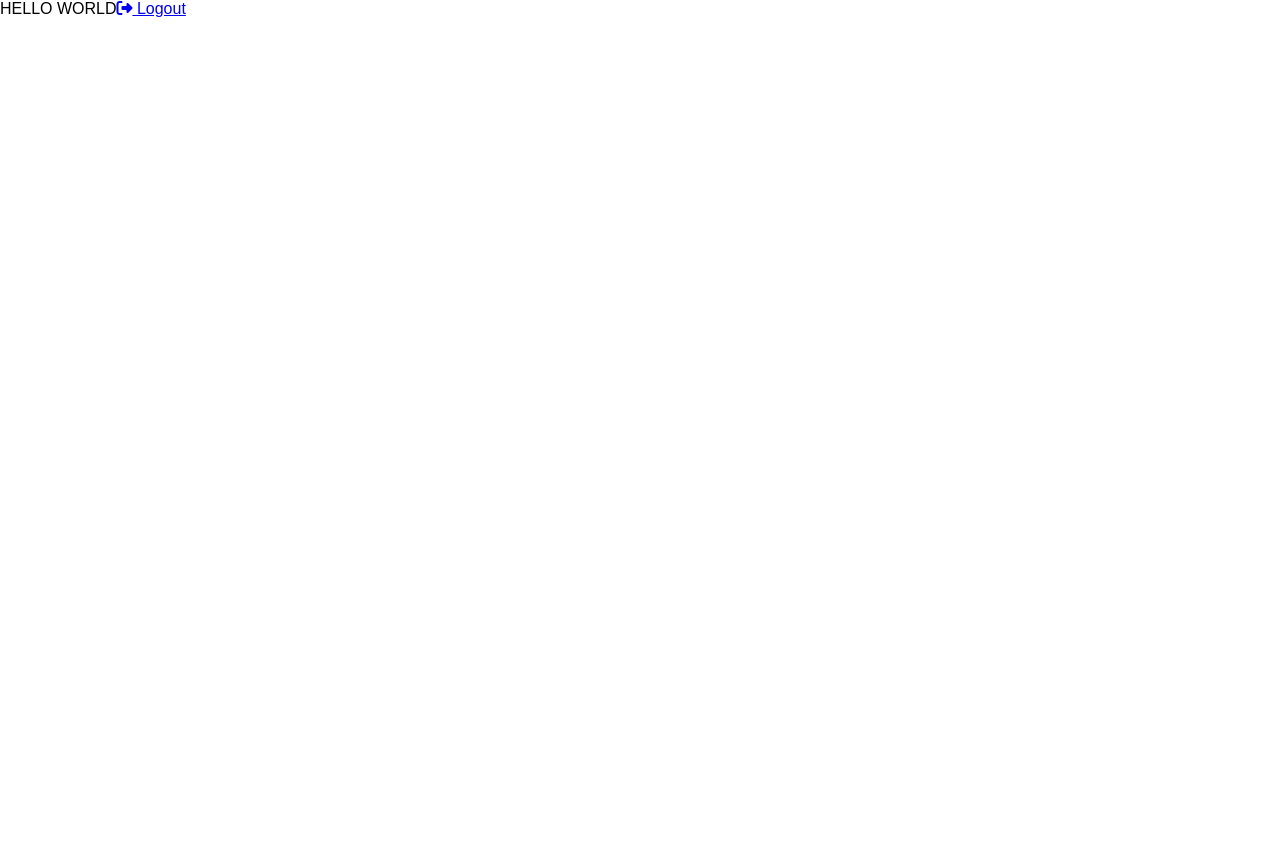
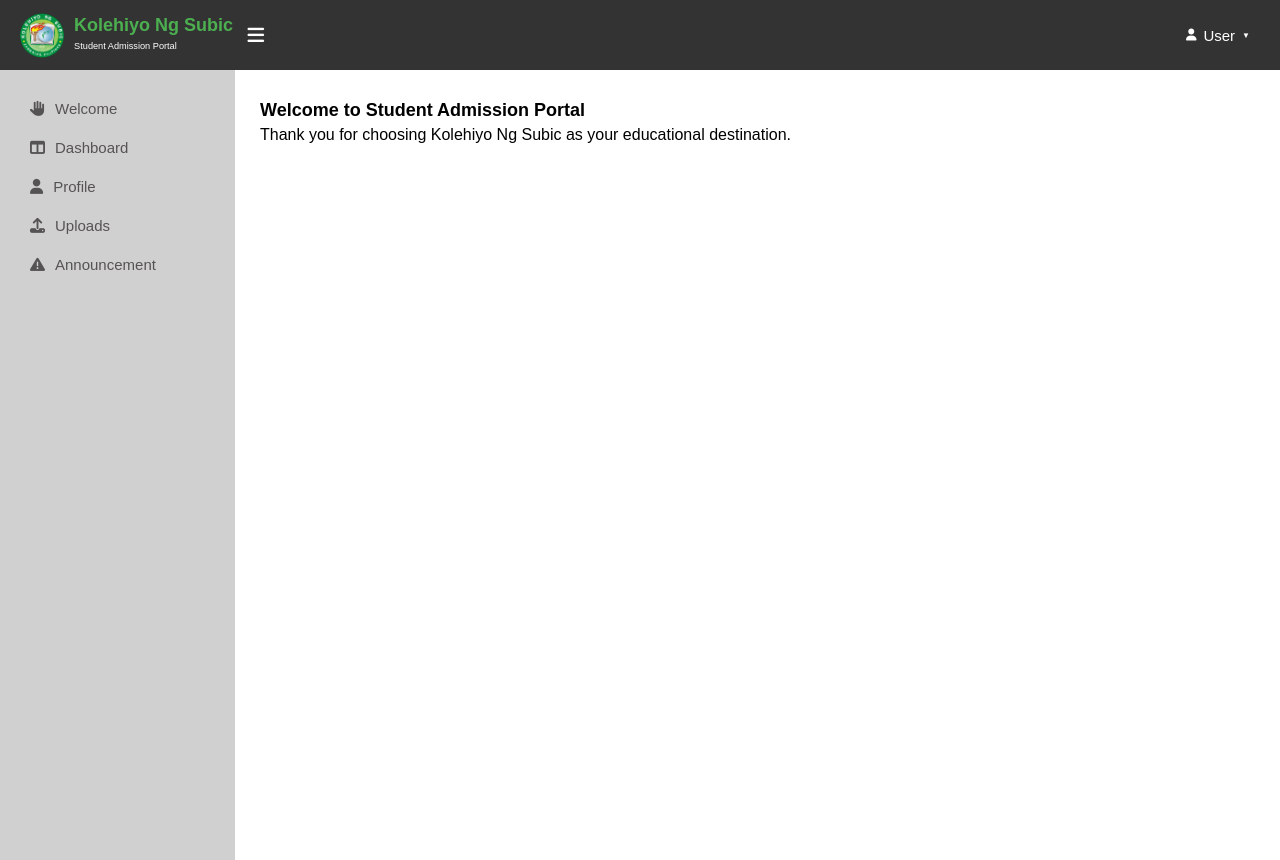
Before and after one commit to jayveenacino/studentportal, a React (Vite) app: page /preregister in a window 1280 px wide. Before the commit the page ends 800 px from the top, so only its background shows below. Built offline with nearby package versions, Linux system fonts and the light colour scheme; no server answers.

Commit message:
print name of user

```diff
--- a/src/Admin/Adminlogin.jsx
+++ b/src/Admin/Adminlogin.jsx
@@ -29,11 +29,9 @@ export default function Login() {
                 text: 'Welcome to the Admin Dashboard!',
                 timer: 2000,
                 showConfirmButton: false
-            }).then(() => {
-                setTimeout(() => {
-                    navigate('/admindashboard');
-                }, 5000);
             });
+
+            setTimeout(() => navigate('/admindashboard'), 5000);
 
         } else {
             Swal.fire({
--- a/src/student/Login.jsx
+++ b/src/student/Login.jsx
@@ -4,7 +4,6 @@ import { Link } from 'react-router-dom';
 export default function Login({ setPage }) {
     const [reset, setReset] = useState(false);
     const [showPassword, setShowPassword] = useState(false);
-
 
     return (
         <div style={{ display: "flex", flexDirection: "column", minHeight: "100vh", overflow: "hidden" }}>
--- a/src/student/Preregister.jsx
+++ b/src/student/Preregister.jsx
@@ -1,23 +1,38 @@
-import React from 'react'
+import React, { useState, useEffect } from "react";
 import Swal from "sweetalert2";
+import { useNavigate } from "react-router-dom";
+import axios from "axios";
 
 export default function Preregister() {
+    const [sidebarVisible, setSidebarVisible] = useState(true);
+    const [activeSection, setActiveSection] = useState("dashboard");
+    const navigate = useNavigate();
+    const [createad, setCreatead] = useState(false);
+    const [enrollees, setEnrollees] = useState([]);
+    const [user, setUser] = useState({ firstname: "", middlename: "", lastname: "" });
+
+    useEffect(() => {
+        axios.get("http://localhost:30001/students")
+            .then(response => {
+                console.log("Fetched user data:", response.data);
+                if (Array.isArray(response.data) && response.data.length > 0) {
+                    setUser(response.data[0]);
+                } else {
+                    console.error("User data is empty or not in expected format");
+                }
+            })
+            .catch(error => console.error("Error fetching user:", error));
+    }, []);
 
     const handleLogout = (event) => {
         event.preventDefault();
-        console.log("Logging out...");
-
         localStorage.clear();
         sessionStorage.clear();
-
-        setTimeout(() => {
-            window.location.replace("/signup");
-        }, 500);
+        setTimeout(() => window.location.replace("/signup"), 500);
     };
 
     const handleLogoutClick = (event) => {
         event.stopPropagation();
-
         Swal.fire({
             title: "Are you sure?",
             text: "You will be logged out!",
@@ -28,28 +43,53 @@ export default function Preregister() {
             confirmButtonText: "Yes, Logout",
             cancelButtonText: "No, Stay",
             width: '500px',
-            customClass: {
-                popup: 'custom-popup',
-                title: 'custom-title',
-                content: 'custom-content',
-                confirmButton: 'custom-confirm-button',
-                cancelButton: 'custom-cancel-button'
-            },
         }).then((result) => {
             if (result.isConfirmed) {
                 handleLogout(event);
             }
         });
+    };
 
-    }
-
-        return (
-            <div>
-                HELLO WORLD
-                <a href="#" onClick={handleLogoutClick}>
-                    <i className="fa-solid fa-right-from-bracket"></i> Logout
-                </a>
+    return (
+        <div className="body">
+            <div className="adcontainer">
+                <div className="adnav">
+                    <img className="adlogo" src="./img/knshdlogo.png" style={{ height: "45px" }} alt="Logo" />
+                    <div className="adnav-text">
+                        <h1>Kolehiyo Ng Subic</h1>
+                        <p>Student Admission Portal</p>
+                    </div>
+                    <div className="dropdown">
+                        <button className="dropbtn">
+                            <i className="fa-solid fa-user" style={{ fontSize: "12px" }}></i>
+                            {user.firstname || "User"} {user.middlename || ""} {user.lastname || ""} <span className="arrow">▼</span>
+                        </button>
+                        <div className="dropdown-content">
+                            <a href="#"><i className="fa-solid fa-user"></i> Profile</a>
+                            <a href="#"><i className="fa-solid fa-key"></i> Change Password</a>
+                            <a href="#" onClick={handleLogoutClick}><i className="fa-solid fa-right-from-bracket"></i> Logout</a>
+                        </div>
+                    </div>
+                    <i className="fa-solid fa-bars menu-icon" onClick={() => setSidebarVisible(!sidebarVisible)}></i>
+                </div>
+                <div className={`adside ${sidebarVisible ? 'show' : 'hide'}`}>
+                    <ul>
+                        <li><a href="#" onClick={() => setActiveSection("dashboard")}><i className="fa-solid fa-hand"></i> Welcome</a></li>
+                        <li><a href="#" onClick={() => setActiveSection("enrollees")}><i className="fa-solid fa-table-columns"></i> Dashboard</a></li>
+                        <li><a href="#"><i className="fa-solid fa-user"></i> Profile</a></li>
+                        <li><a href="#"><i className="fa-solid fa-upload"></i> Uploads</a></li>
+                        <li><a href="#"><i className="fa-solid fa-triangle-exclamation"></i> Announcement</a></li>
+                    </ul>
+                </div>
+                <div className={`admain ${sidebarVisible ? '' : 'expanded'}`} style={{ display: 'block' }}>
+                    {activeSection === "dashboard" && (
+                        <div>
+                            <h2>Welcome to Student Admission Portal</h2>
+                            <p>Thank you for choosing Kolehiyo Ng Subic as your educational destination.</p>
+                        </div>
+                    )}
+                </div>
             </div>
-
-        )
-    }
+        </div>
+    );
+}
--- a/src/student/Signup.jsx
+++ b/src/student/Signup.jsx
@@ -91,7 +91,7 @@ const Signup = () => {
                     <p className="subtitle" style={{ fontSize: "10px" }}>Student Admission Portal </p>
                     <hr />
                     <form onSubmit={handleSubmit}>
-                        <input onChange={e => setLoginForm(p => ({ ...p, email: e.target.value }))} value={loginForm.email} type="text" placeholder="Username" className="input" required />
+                        <input onChange={e => setLoginForm(p => ({ ...p, email: e.target.value }))} value={loginForm.email} type="text" placeholder="Email" className="input" required />
                         <div style={{ position: "relative", width: "100%" }}>
                             <input
                                 value={loginForm.password}
```
